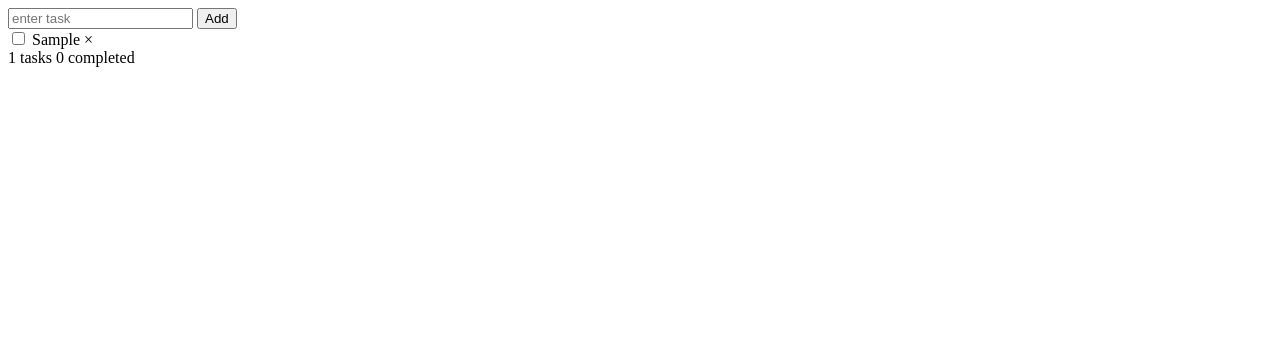
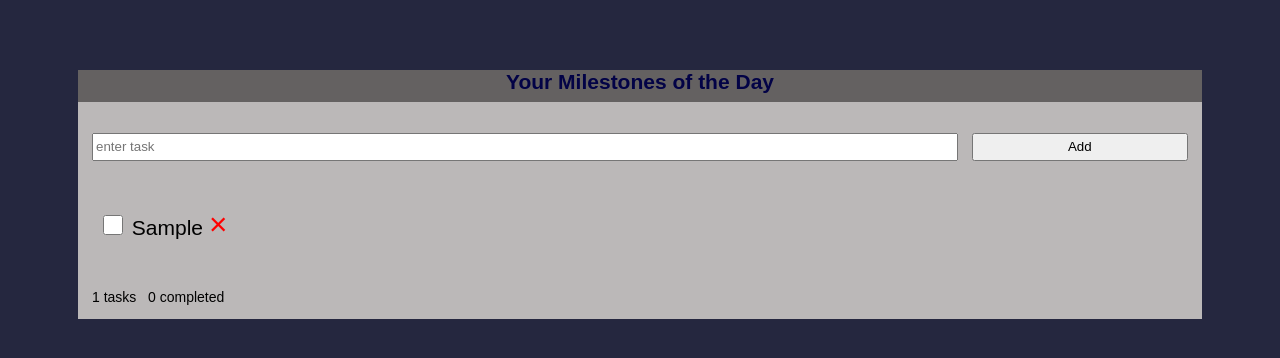
Before and after one commit to im100ruv/to-do-list, a plain HTML site: page index.html in a window 1280 px wide. Both pictures are taken after typing "Sample" into the empty fields and a click on the input "Add". Drawn offline with Linux system fonts and the light colour scheme.

Commit message:
make to do list with add and remove

```diff
--- a/index.html
+++ b/index.html
@@ -1,62 +1,29 @@
 <!DOCTYPE html>
 <html lang="en">
+
 <head>
   <meta charset="UTF-8">
   <meta name="viewport" content="width=device-width, initial-scale=1.0">
   <meta http-equiv="X-UA-Compatible" content="ie=edge">
+  <link rel="stylesheet" href="style.css">
   <title>To Do App</title>
 </head>
+
 <body>
-  <main>
-    <input id="new-task" name="new-task" type="text" placeholder="enter task" value="">
-    <input type="submit" value="Add" onclick="addTask()">
+  <main class="container">
+    <h2>Your Milestones of the Day</h2>
+    <div class="enter-content">
+      <input id="new-task" name="new-task" class="new-task" type="text" placeholder="enter task" value="">
+      <input class="btn btn-add" type="submit" value="Add" onclick="addTask()">
+    </div>
 
     <div id="task-list" name="task-list" class="task-list">
     </div>
-    <div id="info"> 0 tasks</div>
+
+    <div id="info" class="info"> 0 tasks</div>
   </main>
 
-  <script>
-    let total = 0;
-    let count = 0;
-    let completed = 0;
+  <script src="index.js"></script>
+</body>
 
-    function addTask() {
-      const newTask = document.getElementById('new-task').value;
-
-      const newItem = document.createElement("div");
-      newItem.setAttribute("id", total);
-      newItem.innerHTML = `<input type="checkbox" value="${newTask}" onchange="markItem(${total})"> <label> ${newTask} </label><span style="cursor:pointer;" onclick="removeTask(${total})">&times;</span> <br>`;
-
-      document.getElementById('task-list').appendChild(newItem);
-      total++;
-      count++;
-
-      document.getElementById('info').innerHTML = `${count} tasks  ${completed} completed`;
-      document.getElementById('new-task').value = "";
-    }
-
-    function removeTask(idNum) {
-      const item = document.getElementById('task-list');
-      // item.removeChild(item.childNodes[idNum]);
-      item.removeChild(document.getElementById(idNum));
-      count--;
-      document.getElementById('info').innerHTML = `${count} tasks`;
-    }
-
-    function markItem(idNum) {
-      const item = document.getElementById(idNum);
-      if(item.getElementsByTagName("input")[0].checked) {
-        item.getElementsByTagName("label")[0].style.textDecoration = "line-through";
-        completed++;
-        document.getElementById('info').innerHTML = `${count} tasks  ${completed} completed`;
-      } else {
-        item.getElementsByTagName("label")[0].style.textDecoration = "none";
-        completed--;
-        document.getElementById('info').innerHTML = `${count} tasks  ${completed} completed`;
-      }
-
-    }
-  </script>
-</body>
 </html>
--- /dev/null
+++ b/index.js
@@ -0,0 +1,40 @@
+let total = 0;
+let count = 0;
+let completed = 0;
+
+function addTask() {
+  const newTask = document.getElementById('new-task').value;
+
+  const newItem = document.createElement("div");
+  newItem.setAttribute("id", total);
+  newItem.setAttribute("class", "task-item");
+  newItem.innerHTML = `<input type="checkbox" value="${newTask}" onchange="markItem(${total})"> <label> ${newTask} </label><span class="cross" onclick="removeTask(${total})">&times;</span> <br>`;
+
+  document.getElementById('task-list').appendChild(newItem);
+  total++;
+  count++;
+
+  document.getElementById('info').innerHTML = `${count} tasks &nbsp;  ${completed} completed`;
+  document.getElementById('new-task').value = "";
+}
+
+function removeTask(idNum) {
+  // item.removeChild(item.childNodes[idNum]);
+  document.getElementById(idNum).remove();
+  count--;
+  document.getElementById('info').innerHTML = `${count} tasks &nbsp; ${completed} completed`;
+}
+
+function markItem(idNum) {
+  const item = document.getElementById(idNum);
+  if (item.getElementsByTagName("input")[0].checked) {
+    item.getElementsByTagName("label")[0].style.textDecoration = "line-through";
+    completed++;
+    document.getElementById('info').innerHTML = `${count} tasks &nbsp; ${completed} completed`;
+  } else {
+    item.getElementsByTagName("label")[0].style.textDecoration = "none";
+    completed--;
+    document.getElementById('info').innerHTML = `${count} tasks &nbsp;  ${completed} completed`;
+  }
+
+}
--- /dev/null
+++ b/style.css
@@ -0,0 +1,48 @@
+body {
+  background: #25273f;
+  font: 14px 'Nunito', sans-serif;
+}
+
+h2 {
+  color: #020246;
+  text-align: center;
+  background-color: #646161;
+  height: 1.5em;
+}
+
+.container {
+  background-color: #bbb8b8;
+  margin: 5em 5em;
+}
+
+.enter-content {
+  display: grid;
+  grid-template-columns: 4fr 1fr;
+  grid-gap: 1em;
+  padding: 1em;
+  grid-auto-rows: 2em;
+}
+
+.task-list {
+  padding: 1em;
+  font-size: 1.5em;
+}
+
+.task-item {
+  margin: 0.5em 0;
+}
+
+.cross {
+  cursor: pointer;
+  color: #ff0000;
+  font-size: 1.5em;
+}
+
+.info {
+  padding: 1em;
+}
+
+input[type="checkbox"] {
+  width: 1.5em;
+  height: 1.5em;
+}
```
